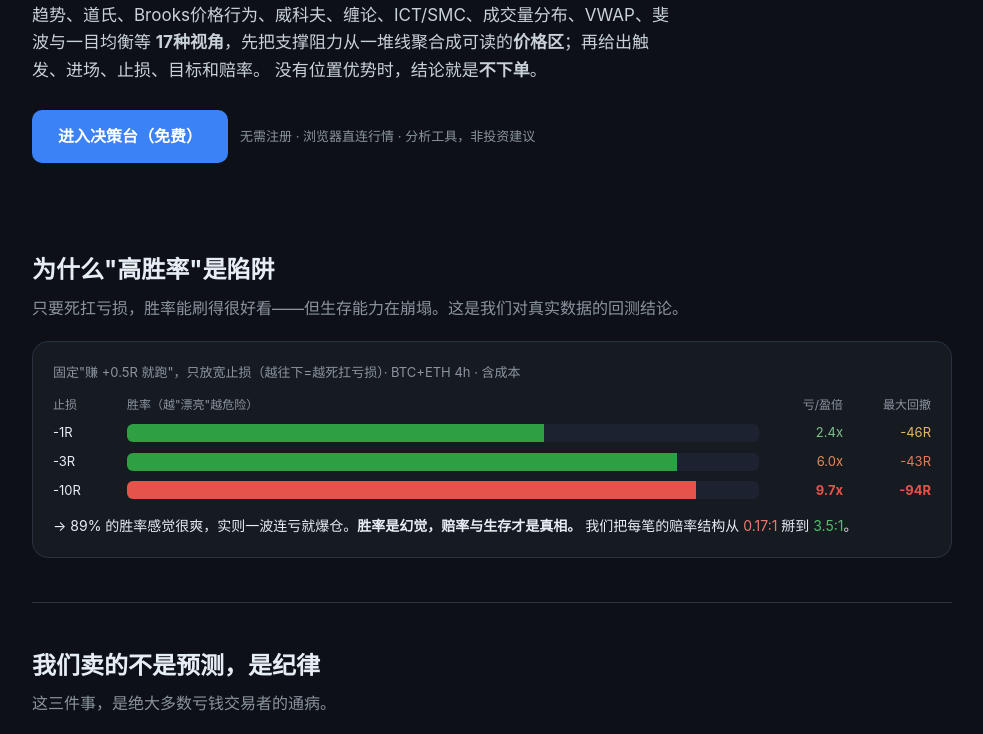
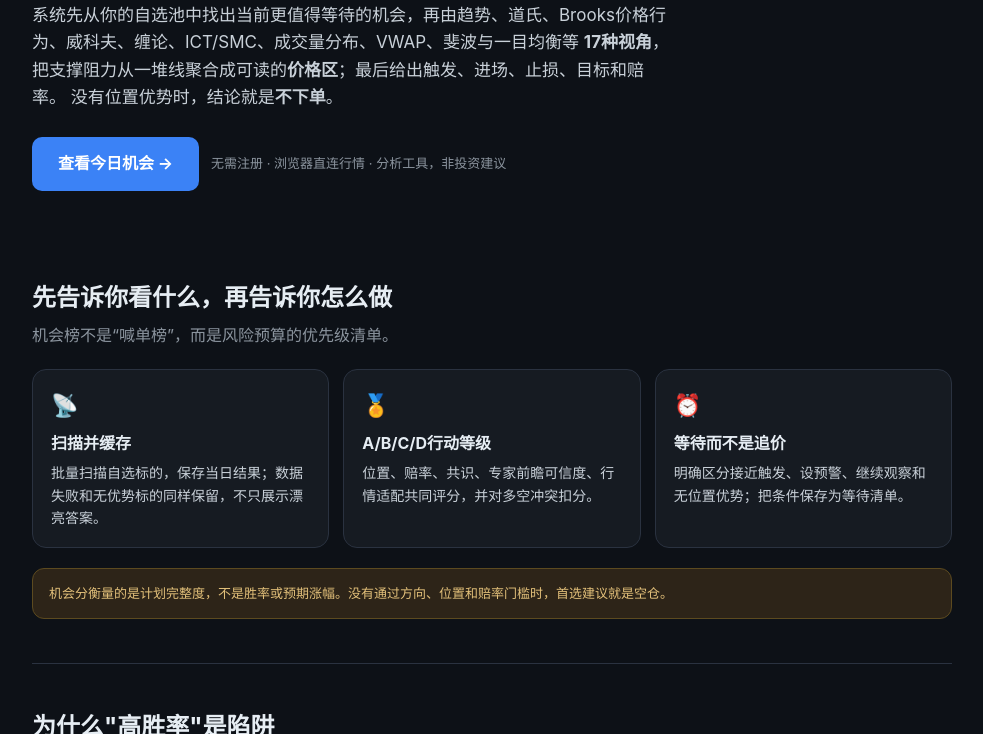
Before and after one commit to blikeywang/ev-desk, a plain HTML site: page index.html in a window 1280 px wide. Shown: the part 255-989 px from the top of the page, without its empty margins (148-1131 px from the left). Drawn offline with Linux system fonts and the light colour scheme.

Commit message:
docs: position opportunity ranking as core value

```diff
--- a/index.html
+++ b/index.html
@@ -59,15 +59,26 @@
 
   <!-- Hero -->
   <section style="border:none">
-    <div class="note">多流派位置地图 · 条件式进出场 · 正EV风控</div>
+    <div class="note">今日机会榜 · 多流派位置地图 · 条件式进出场 · 正EV风控</div>
     <h1>下单前，先回答：<br><span class="hl">位置在哪</span>，<span class="hl2">错在哪里</span>。</h1>
-    <p class="sub">趋势、道氏、Brooks价格行为、威科夫、缠论、ICT/SMC、成交量分布、VWAP、斐波与一目均衡等
-       <b>17种视角</b>，先把支撑阻力从一堆线聚合成可读的<b>价格区</b>；再给出触发、进场、止损、目标和赔率。
+    <p class="sub">系统先从你的自选池中找出当前更值得等待的机会，再由趋势、道氏、Brooks价格行为、威科夫、缠论、ICT/SMC、成交量分布、VWAP、斐波与一目均衡等
+       <b>17种视角</b>，把支撑阻力从一堆线聚合成可读的<b>价格区</b>；最后给出触发、进场、止损、目标和赔率。
        没有位置优势时，结论就是<b>不下单</b>。</p>
     <div class="btns">
-      <a class="cta big" href="app.html">进入决策台（免费）</a>
+      <a class="cta big" href="app.html">查看今日机会 →</a>
       <span class="note">无需注册 · 浏览器直连行情 · 分析工具，非投资建议</span>
     </div>
+  </section>
+
+  <section>
+    <h2>先告诉你看什么，再告诉你怎么做</h2>
+    <p class="lead">机会榜不是“喊单榜”，而是风险预算的优先级清单。</p>
+    <div class="cards">
+      <div class="card"><div class="ic">📡</div><h3>扫描并缓存</h3><p>批量扫描自选标的，保存当日结果；数据失败和无优势标的同样保留，不只展示漂亮答案。</p></div>
+      <div class="card"><div class="ic">🏅</div><h3>A/B/C/D行动等级</h3><p>位置、赔率、共识、专家前瞻可信度、行情适配共同评分，并对多空冲突扣分。</p></div>
+      <div class="card"><div class="ic">⏰</div><h3>等待而不是追价</h3><p>明确区分接近触发、设预警、继续观察和无位置优势；把条件保存为等待清单。</p></div>
+    </div>
+    <div class="disc">机会分衡量的是计划完整度，不是胜率或预期涨幅。没有通过方向、位置和赔率门槛时，首选建议就是空仓。</div>
   </section>
 
   <!-- 洞察 -->
```
